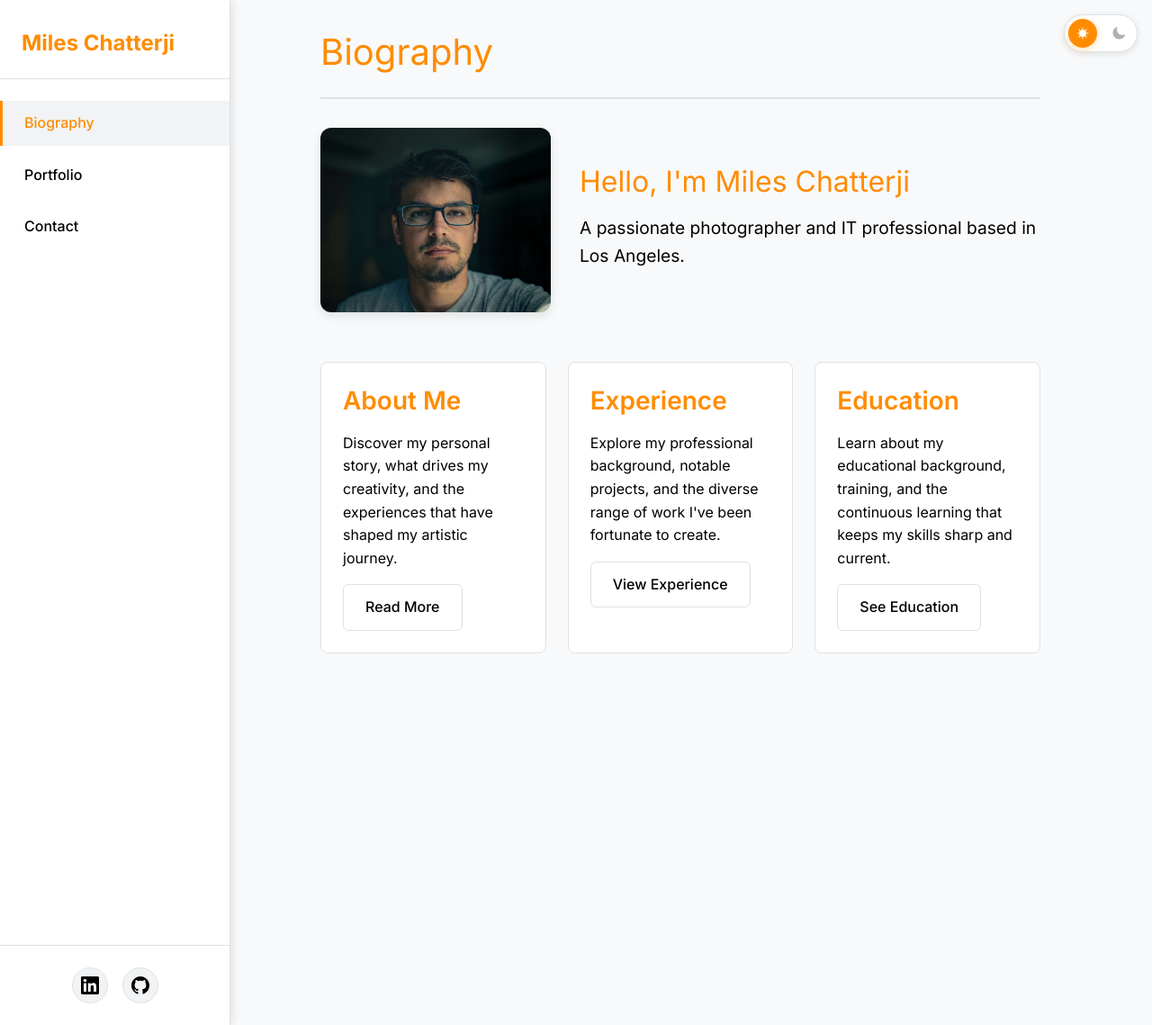
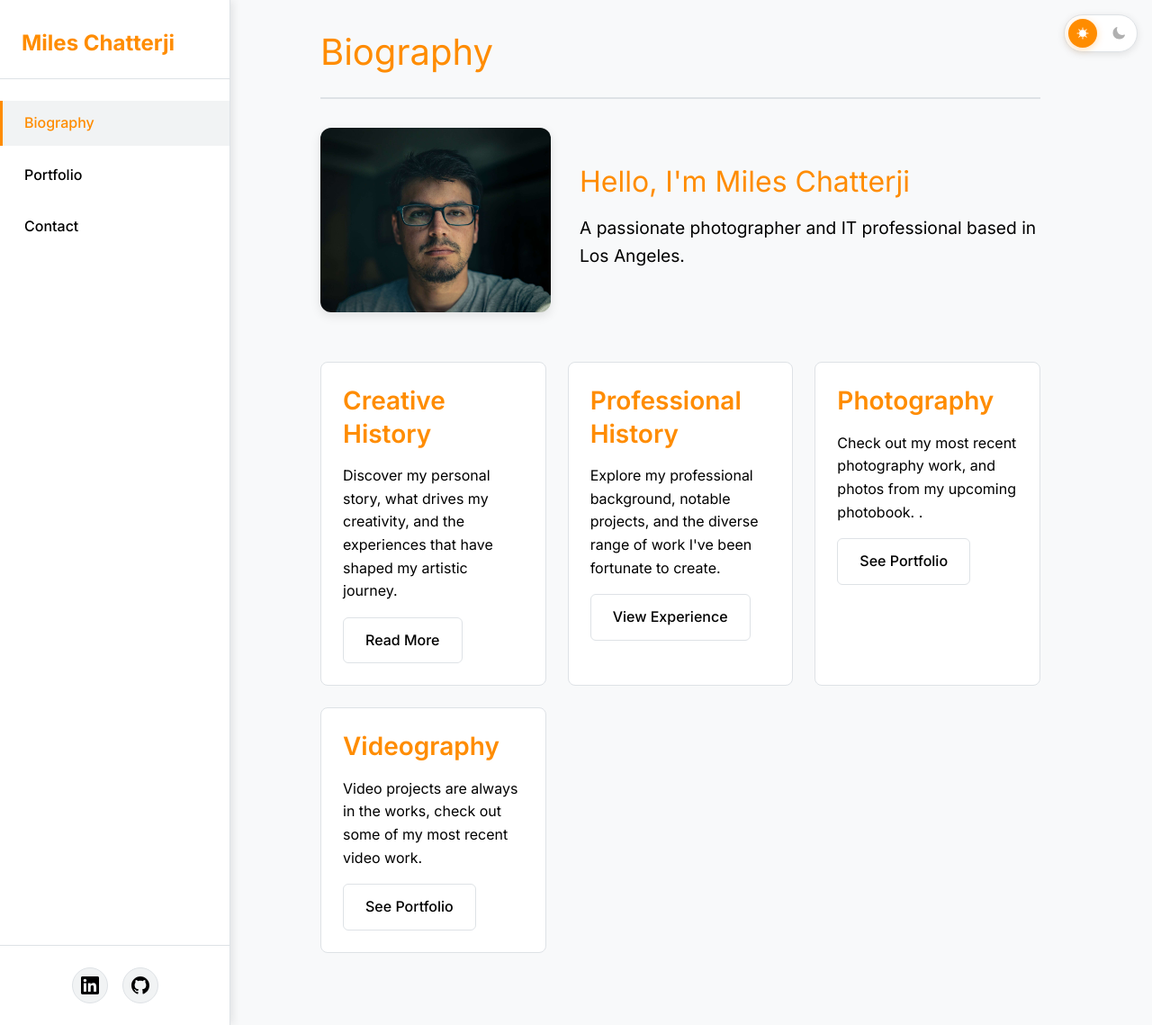
Before and after one commit to MilesChatterji/Prod-GHPages-mileschatterji.com, a Jekyll site: the page built from biography/index.html, in a window 1280 px wide and 1139 px high. Shown: the whole window at 90% size. Built offline with Jekyll 4.4.1, drawn with Linux system fonts in a browser that asks for light colours; some web fonts are replaced.

Commit message:
Basic Index edits

```diff
--- a/_config.yml
+++ b/_config.yml
@@ -50,7 +50,7 @@ navigation:
   - title: Biography
     url: /biography/
     submenu:
-      - title: Work History
+      - title: Professional History
         url: /biography/experience/
       - title: Creative History
         url: /biography/creative/
--- a/biography/index.html
+++ b/biography/index.html
@@ -18,21 +18,27 @@ subtitle:
 
     <div class="biography-sections">
         <div class="section-card">
-            <h3>About Me</h3>
+            <h3>Creative History</h3>
             <p>Discover my personal story, what drives my creativity, and the experiences that have shaped my artistic journey.</p>
             <a href="/biography/about/" class="btn btn-secondary">Read More</a>
         </div>
 
         <div class="section-card">
-            <h3>Experience</h3>
+            <h3>Professional History</h3>
             <p>Explore my professional background, notable projects, and the diverse range of work I've been fortunate to create.</p>
             <a href="/biography/experience/" class="btn btn-secondary">View Experience</a>
         </div>
 
         <div class="section-card">
-            <h3>Education</h3>
-            <p>Learn about my educational background, training, and the continuous learning that keeps my skills sharp and current.</p>
-            <a href="/biography/education/" class="btn btn-secondary">See Education</a>
+            <h3>Photography</h3>
+            <p>Check out my most recent photography work, and photos from my upcoming photobook. .</p>
+            <a href="/biography/portfolio/photography/" class="btn btn-secondary">See Portfolio</a>
+        </div>
+
+        <div class="section-card">
+            <h3>Videography</h3>
+            <p>Video projects are always in the works, check out some of my most recent video work.</p>
+            <a href="/biography/portfolio/videography/" class="btn btn-secondary">See Portfolio</a>
         </div>
     </div>
 
```
Also changed, not shown: index.html (+12 -6 lines).
